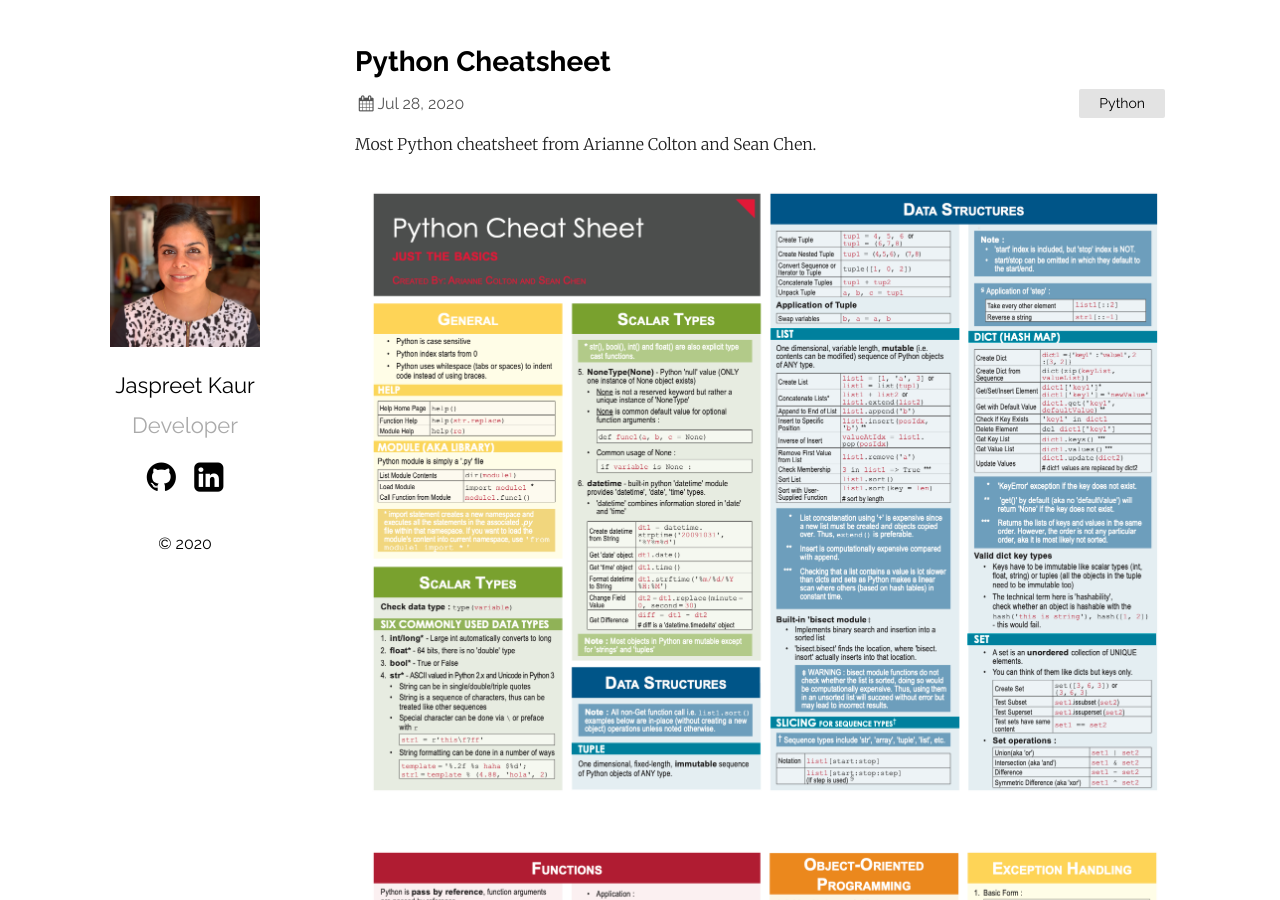
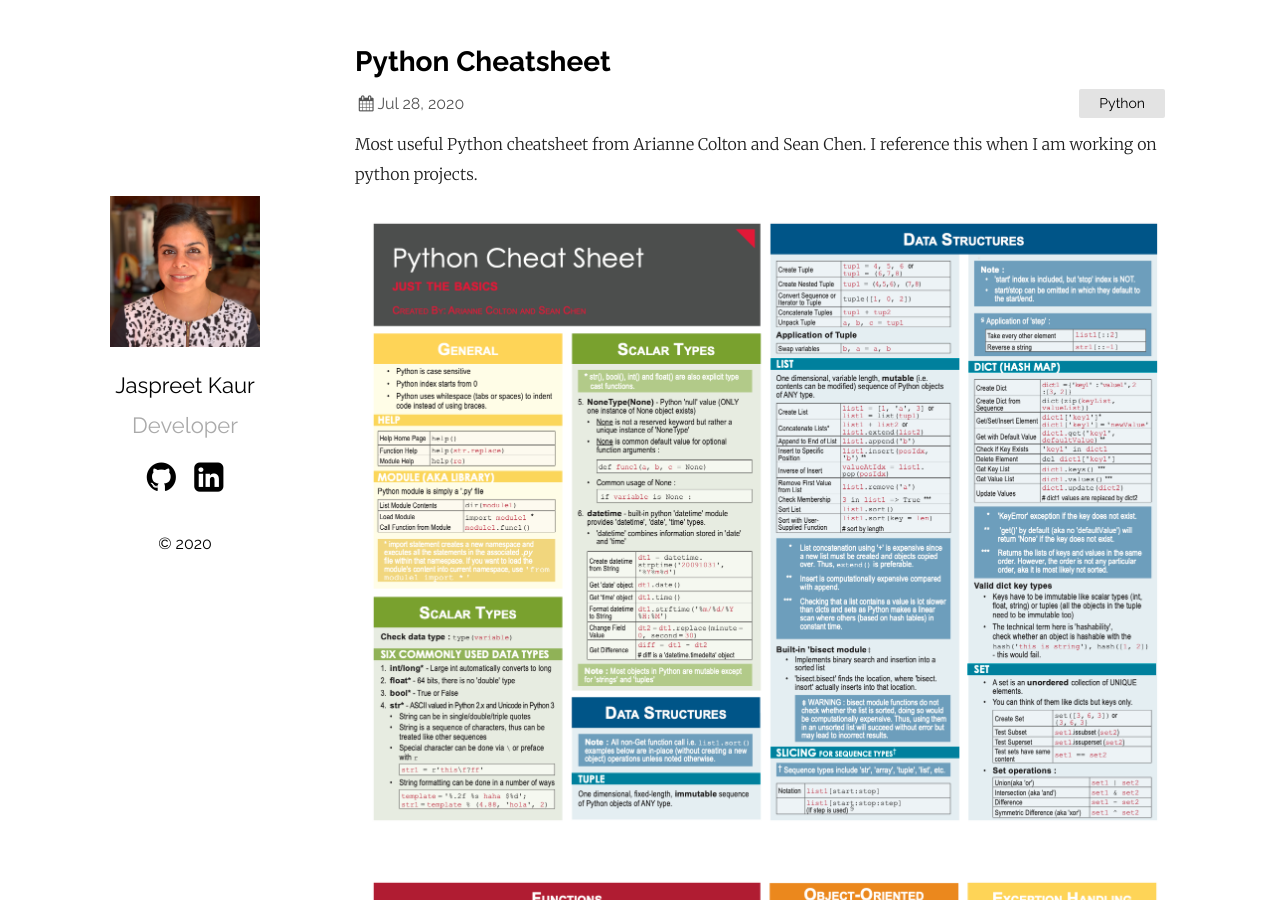
Before and after one commit to jassiharsh/jassiharsh.github.io, a Jekyll site: the page built from _posts/2020-07-28-python-cheatsheet.markdown, in a window 1280 px wide and 900 px high. Built offline with Jekyll 4.4.1, drawn with Linux system fonts in a browser that asks for light colours.

Commit message:
update changes

```diff
--- a/_posts/2020-07-28-python-cheatsheet.markdown
+++ b/_posts/2020-07-28-python-cheatsheet.markdown
@@ -5,7 +5,7 @@ date:   2020-07-28 21:03:36 +0530
 categories: Python
 ---
 
-Most Python cheatsheet from Arianne Colton and Sean Chen.
+Most useful Python cheatsheet from Arianne Colton and Sean Chen. I reference this when I am working on python projects.
 
 ![Python Image 1](https://raw.githubusercontent.com/jassiharsh/jassiharsh.github.io/master/imgs/python-1.png)
 
```
